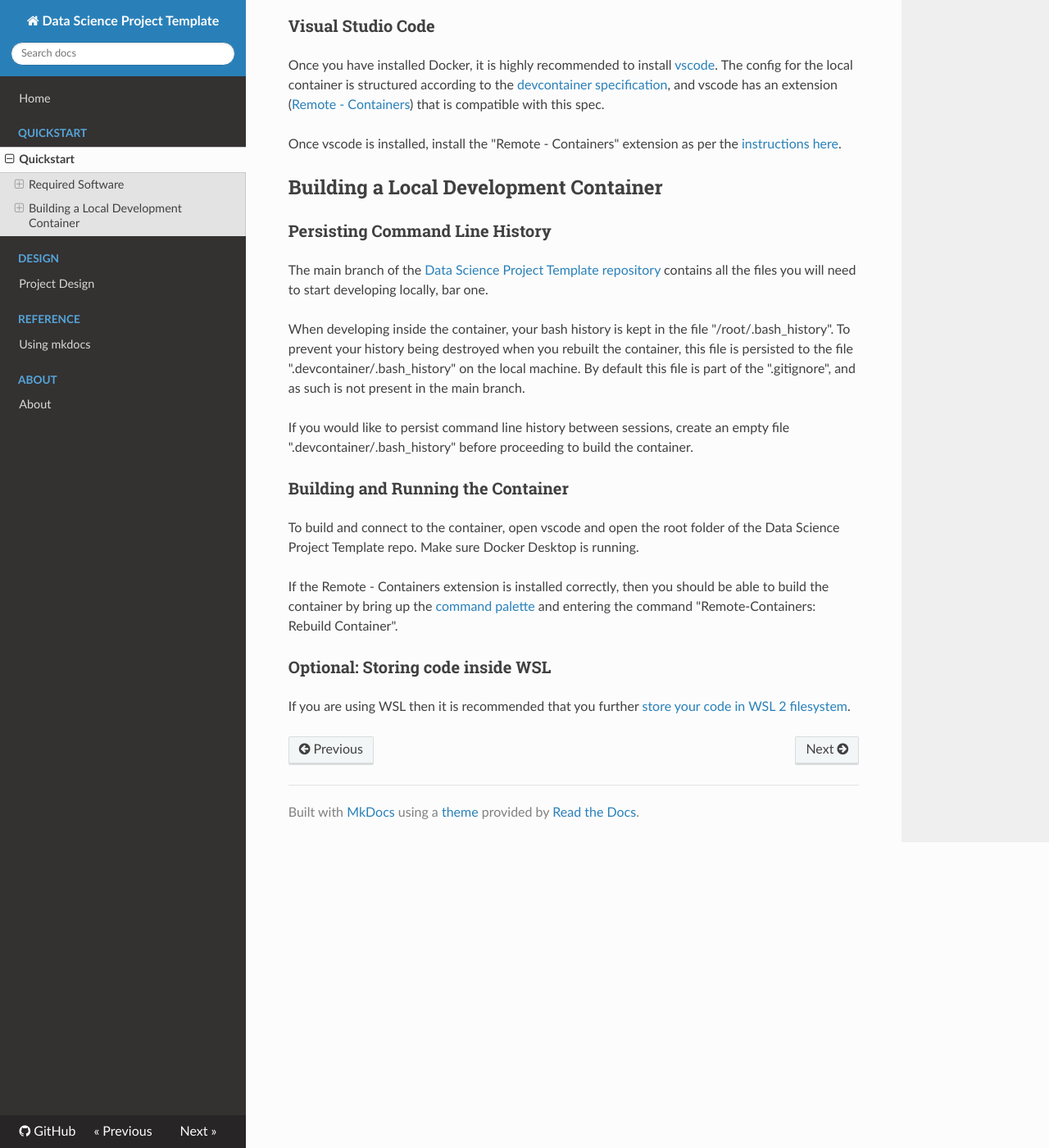
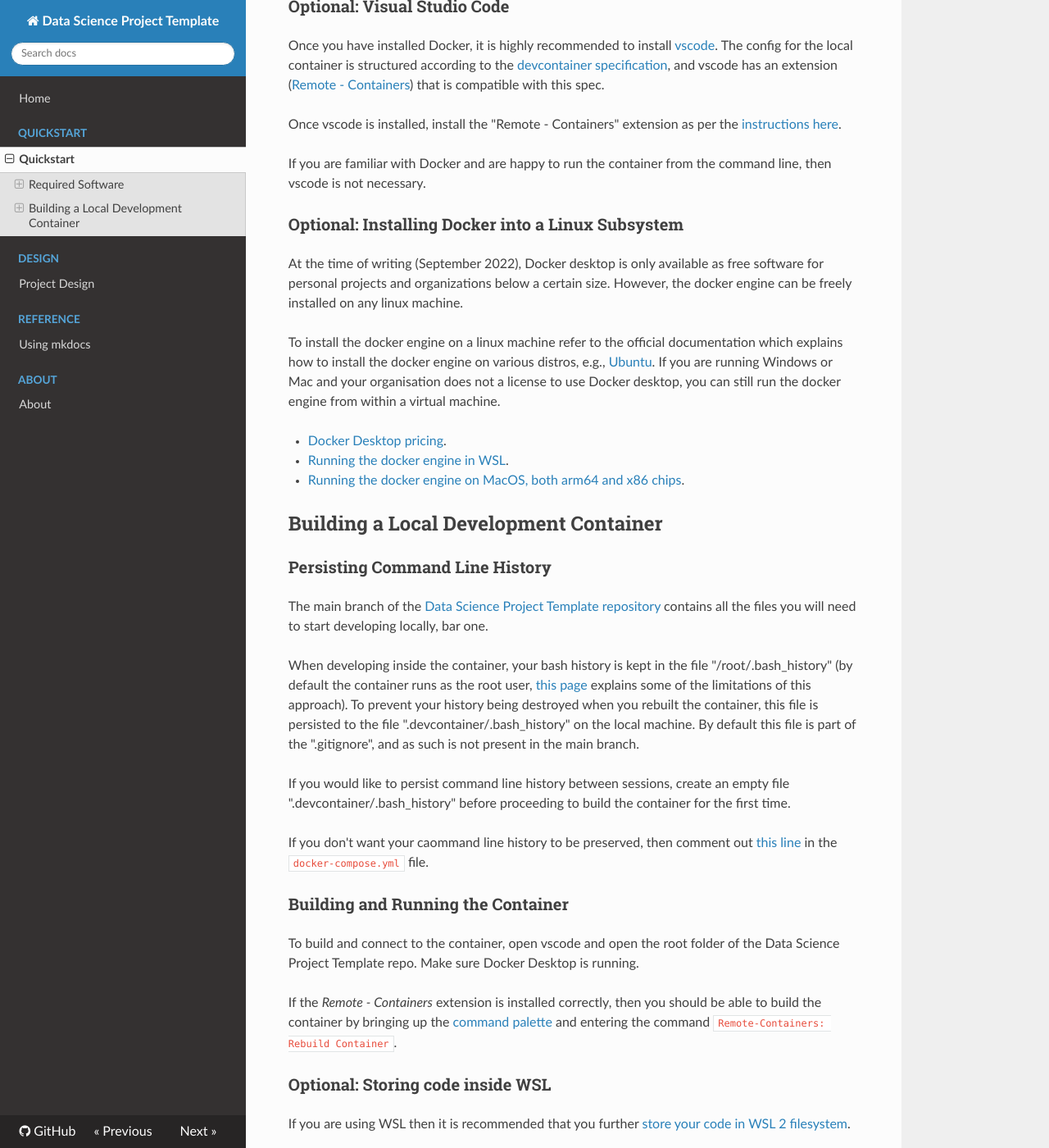
Before and after one commit to mark-curran/data-science-project-template, an MkDocs documentation site: the page built from docs/docs/quickstart/quickstart.md, in a window 1280 px wide and 1400 px high, scrolled down 730 px. Shown: the whole window at 82% size. Built offline with MkDocs 1.6.1, drawn with Linux system fonts in a browser that asks for light colours; nearby versions of some CDN libraries; some of the changed text lies outside the part shown.

Commit message:
Update quickstart.

```diff
--- a/docs/docs/quickstart/quickstart.md
+++ b/docs/docs/quickstart/quickstart.md
@@ -1,11 +1,8 @@
 # Quickstart
 
-This page describes a quick way to get up and running with the Data Science Project Template for local development.
+This page describes how to set up the Data Science Project Template for local development.
 
-
-This project template is in effect a hierarchy of configs that build containers based on the environment data science is being conducted in.
-
-At the bottom of that hierarchy is the local container that runs on a users local machine. This guide describes creating and developing inside the local container.
+This project template is in effect a hierarchy of configs that build containers based on the environment data science is being conducted in. At the bottom of that hierarchy is the local container that runs on a users local machine. This guide describes creating and developing inside the local container.
 
 ## Required Software
 
@@ -13,17 +10,29 @@
 
 ### Docker
 
-Docker is the application that will run the local container. To install Docker desktop on a Windows or Mac please to the [official site](https://www.docker.com/products/docker-desktop/).
+Docker is the application that will run the local container. To install Docker desktop on a Windows or Mac please to the [official site](https://www.docker.com/products/docker-desktop/). There are alternatives such as [podman](https://podman.io/getting-started/), though the project has not been tested on this engine.
 
 ### For Windows Users: Windows Subsystem for Linux
 
-If you are a Windows user then you must additionally install [Windows Subsystem for Linux](https://docs.microsoft.com/en-us/windows/wsl/). Instructions on how to enable WSL with Docker on a windows machine can be found in the [official documentation](https://docs.docker.com/desktop/windows/wsl/).
+If you are using a Windows machine, then you must additionally install [Windows Subsystem for Linux](https://docs.microsoft.com/en-us/windows/wsl/). Instructions on how to enable WSL with Docker on a windows machine can be found in the [official documentation](https://docs.docker.com/desktop/windows/wsl/).
 
-### Visual Studio Code
+### Optional: Visual Studio Code
 
 Once you have installed Docker, it is highly recommended to install [vscode](https://code.visualstudio.com/). The config for the local container is structured according to the [devcontainer specification](https://containers.dev/implementors/spec/), and vscode has an extension ([Remote - Containers](https://code.visualstudio.com/docs/remote/remote-overview)) that is compatible with this spec.
 
 Once vscode is installed, install the "Remote - Containers" extension as per the [instructions here](https://code.visualstudio.com/docs/remote/containers-tutorial#_install-the-extension).
+
+If you are familiar with Docker and are happy to run the container from the command line, then vscode is not necessary.
+
+### Optional: Installing Docker into a Linux Subsystem
+
+At the time of writing (September 2022), Docker desktop is only available as free software for personal projects and organizations below a certain size. However, the docker engine can be freely installed on any linux machine.
+
+To install the docker engine on a linux machine refer to the official documentation which explains how to install the docker engine on various distros, e.g., [Ubuntu](https://docs.docker.com/engine/install/ubuntu/). If you are running Windows or Mac and your organisation does not a license to use Docker desktop, you can still run the docker engine from within a virtual machine.
+
+* [Docker Desktop pricing](https://www.docker.com/pricing/).
+* [Running the docker engine in WSL](https://dev.to/bowmanjd/install-docker-on-windows-wsl-without-docker-desktop-34m9).
+* [Running the docker engine on MacOS, both arm64 and x86 chips](https://medium.com/carvago-development/my-docker-on-macos-part-1-setup-ubuntu-virtual-machine-both-intel-and-apple-silicon-cpu-5d886af0ebba).
 
 ## Building a Local Development Container
 
@@ -31,15 +40,17 @@
 
 The main branch of the [Data Science Project Template repository](https://github.com/mark-curran/data-science-project-template) contains all the files you will need to start developing locally, bar one.
 
-When developing inside the container, your bash history is kept in the file "/root/.bash_history". To prevent your history being destroyed when you rebuilt the container, this file is persisted to the file ".devcontainer/.bash_history" on the local machine. By default this file is part of the ".gitignore", and as such is not present in the main branch.
+When developing inside the container, your bash history is kept in the file "/root/.bash_history" (by default the container runs as the root user, [this page](../reference/users_inside_container.md) explains some of the limitations of this approach). To prevent your history being destroyed when you rebuilt the container, this file is persisted to the file ".devcontainer/.bash_history" on the local machine. By default this file is part of the ".gitignore", and as such is not present in the main branch.
 
-If you would like to persist command line history between sessions, create an empty file ".devcontainer/.bash_history" before proceeding to build the container.
+If you would like to persist command line history between sessions, create an empty file ".devcontainer/.bash_history" before proceeding to build the container for the first time.
+
+If you don't want your caommand line history to be preserved, then comment out [this line](https://github.com/mark-curran/data-science-project-template/blob/999d02b423f3cef22ec2a99f19dd207d69248537/docker-compose.yml#L18) in the `docker-compose.yml` file.
 
 ### Building and Running the Container
 
 To build and connect to the container, open vscode and open the root folder of the Data Science Project Template repo. Make sure Docker Desktop is running.
 
-If the Remote - Containers extension is installed correctly, then you should be able to build the container by bring up the [command palette](https://code.visualstudio.com/docs/getstarted/userinterface#_command-palette) and entering the command "Remote-Containers: Rebuild Container".
+If the _Remote - Containers_ extension is installed correctly, then you should be able to build the container by bringing up the [command palette](https://code.visualstudio.com/docs/getstarted/userinterface#_command-palette) and entering the command `Remote-Containers: Rebuild Container`.
 
 ### Optional: Storing code inside WSL
 
```
Also changed, not shown: docs/docs/reference/users_inside_container.md (added, +9 -0 lines).
